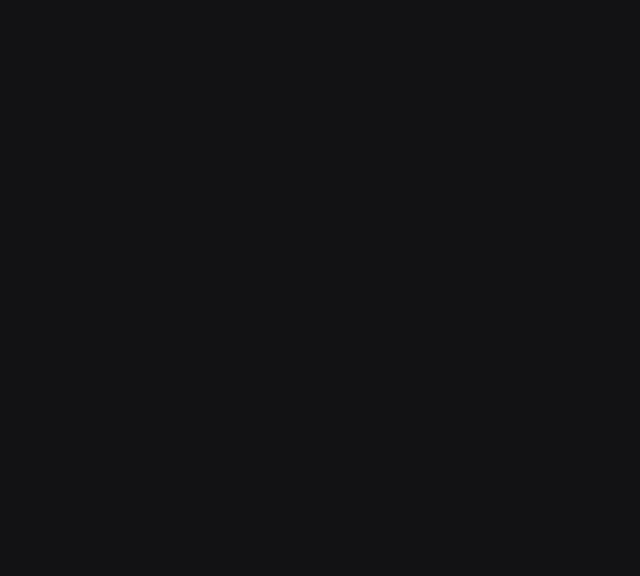
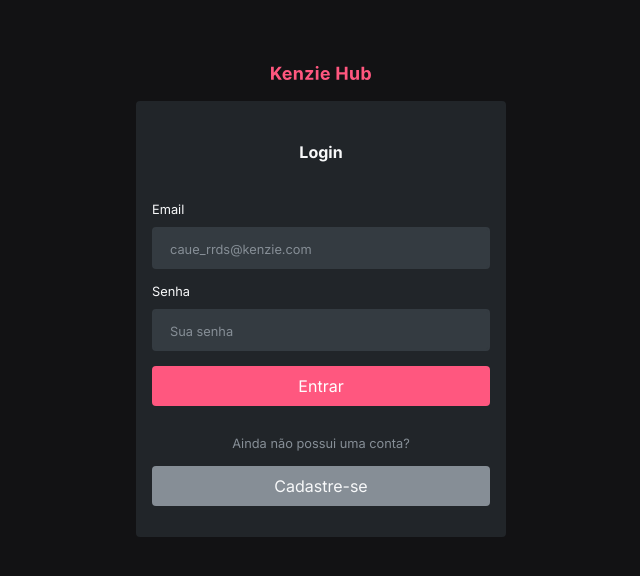
Before and after one commit to Kenzie-Academy-Brasil-Developers/react-entrega-s2-kenzie-hub-cauerrds, a React (Create React App) app: page / in a window 1280 px wide. Shown: the top 576 px of the page, without its empty margins (319-959 px from the left). Built offline with nearby package versions, Linux system fonts and the light colour scheme.

Commit message:
estilos formulario login

```diff
--- a/src/components/Inputs/index.jsx
+++ b/src/components/Inputs/index.jsx
@@ -1,13 +1,13 @@
 import { Container, InputContainer } from "./styles";
 
-const Input = ({ label, icon, ...rest }) => {
+const Inputs = ({ label, icon, ...rest }) => {
   return (
     <Container>
-      <div>{label}</div>
+      <div className="label">{label}</div>
       <InputContainer>
         <input {...rest} />
       </InputContainer>
     </Container>
   );
 };
-export { Input };
+export { Inputs };
--- a/src/components/Inputs/styles.js
+++ b/src/components/Inputs/styles.js
@@ -9,7 +9,6 @@
   border-radius: 4px;
   border: 2px solid var(--grey3);
   color: var(--grey5);
-  padding: 1rem;
   width: 100%;
   display: flex;
   /* transition: ; */
@@ -17,13 +16,16 @@
     border: 2px solid var(--grey5);
   }
   input {
+    height: 38px;
     background: transparent;
     align-items: center;
     flex: 1;
     border: 0;
+    padding: 1rem;
     color: var(--white);
     &::placeholder {
       color: var(--grey4);
+      font-size: 0.8rem;
     }
   }
 `;
--- a/src/pages/Home/index.jsx
+++ b/src/pages/Home/index.jsx
@@ -1,4 +1,42 @@
+import { AnimationContainer, Container } from "./styles";
+import { Content } from "./styles";
+
+import logo from "../../assets/logo.svg";
+
+import { Inputs } from "../../components/Inputs";
+import { Button } from "../../components/Buttons";
+
 const Home = () => {
-  return <div></div>;
+  return (
+    <Container>
+      <Content>
+        <img src={logo} alt="Logo Kenzie-hub" />
+        <AnimationContainer>
+          <form>
+            <h1>Login</h1>
+            <Inputs label="Email" placeholder="caue_rrds@kenzie.com" />
+            <Inputs type="password" label="Senha" placeholder="Sua senha" />
+            <Button
+              backGround="#FF577F"
+              textColor="#FFFFFF"
+              backGroundHover="#FF427F"
+            >
+              Entrar
+            </Button>
+          </form>
+          <div className="cadastroDiv">
+            <p>Ainda não possui uma conta?</p>
+            <Button
+              backGround="#868E96"
+              textColor="#F8F9FA"
+              backGroundHover="#343B41"
+            >
+              Cadastre-se
+            </Button>
+          </div>
+        </AnimationContainer>
+      </Content>
+    </Container>
+  );
 };
 export { Home };
--- /dev/null
+++ b/src/pages/Home/styles.js
@@ -0,0 +1,79 @@
+import styled, { keyframes } from "styled-components";
+
+export const Container = styled.div`
+  height: 100vh;
+  padding: 1rem;
+  align-items: stretch;
+  text-align: center;
+`;
+
+export const Content = styled.div`
+  display: flex;
+  row-gap: 20px;
+  flex-direction: column;
+  align-items: center;
+  justify-content: center;
+  width: 100%;
+  max-width: 370px;
+  margin: auto;
+
+  img {
+    width: 100px;
+    margin-top: 50px;
+  }
+`;
+
+const fadeIn = keyframes`
+from{
+    opacity: 0;
+}
+to {
+    opacity: 100%;
+}
+`;
+
+export const AnimationContainer = styled.div`
+  display: flex;
+  flex-direction: column;
+  align-items: center;
+  justify-content: center;
+  row-gap: 15px;
+  animation: ${fadeIn} 1s;
+  width: 100%;
+  background-color: var(--grey2);
+  padding: 1rem;
+  border-radius: 4px;
+  form,
+  .cadastroDiv {
+    display: flex;
+    flex-direction: column;
+    row-gap: 15px;
+    width: 100%;
+    text-align: center;
+
+    font-size: 0.8rem;
+    color: var(--white);
+
+    h1 {
+      margin: 25px 0;
+      color: var(--white);
+      font-size: 1rem;
+    }
+
+    .label {
+      margin-bottom: 10px;
+    }
+  }
+
+  .cadastroDiv {
+    margin: 15px 0;
+  }
+
+  button {
+    width: 100%;
+    font-weight: 500;
+  }
+  p {
+    color: var(--greyFont);
+  }
+`;
--- a/src/styles/global.js
+++ b/src/styles/global.js
@@ -32,8 +32,8 @@
 }
 
 body,input,button {
-    font-family: 'inter';
-    font-family: normal;
+    font-family: "inter";
+    font-size: 1rem;
 }
 
 button{
```
Also changed, not shown: src/assets/logo.svg (added).
